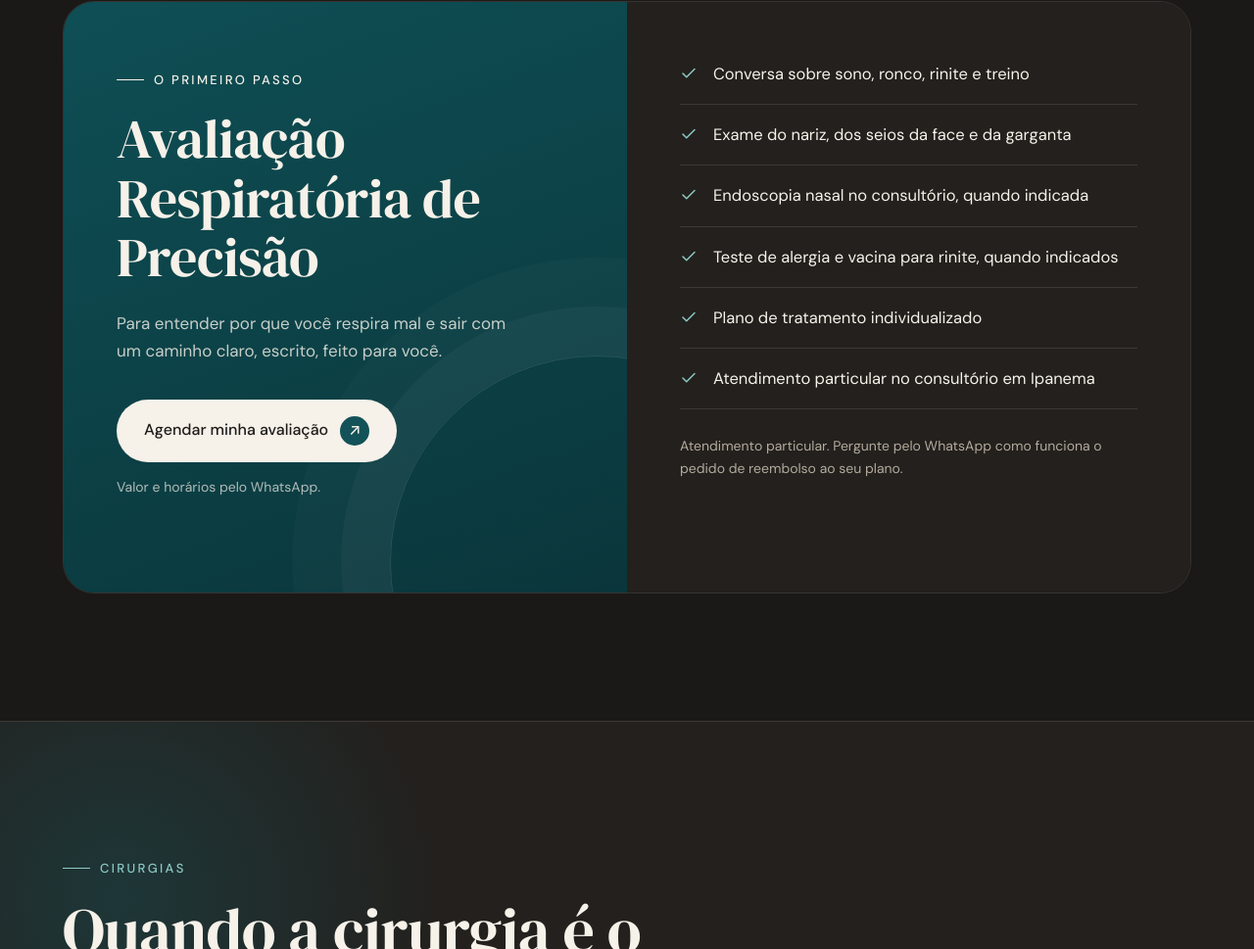
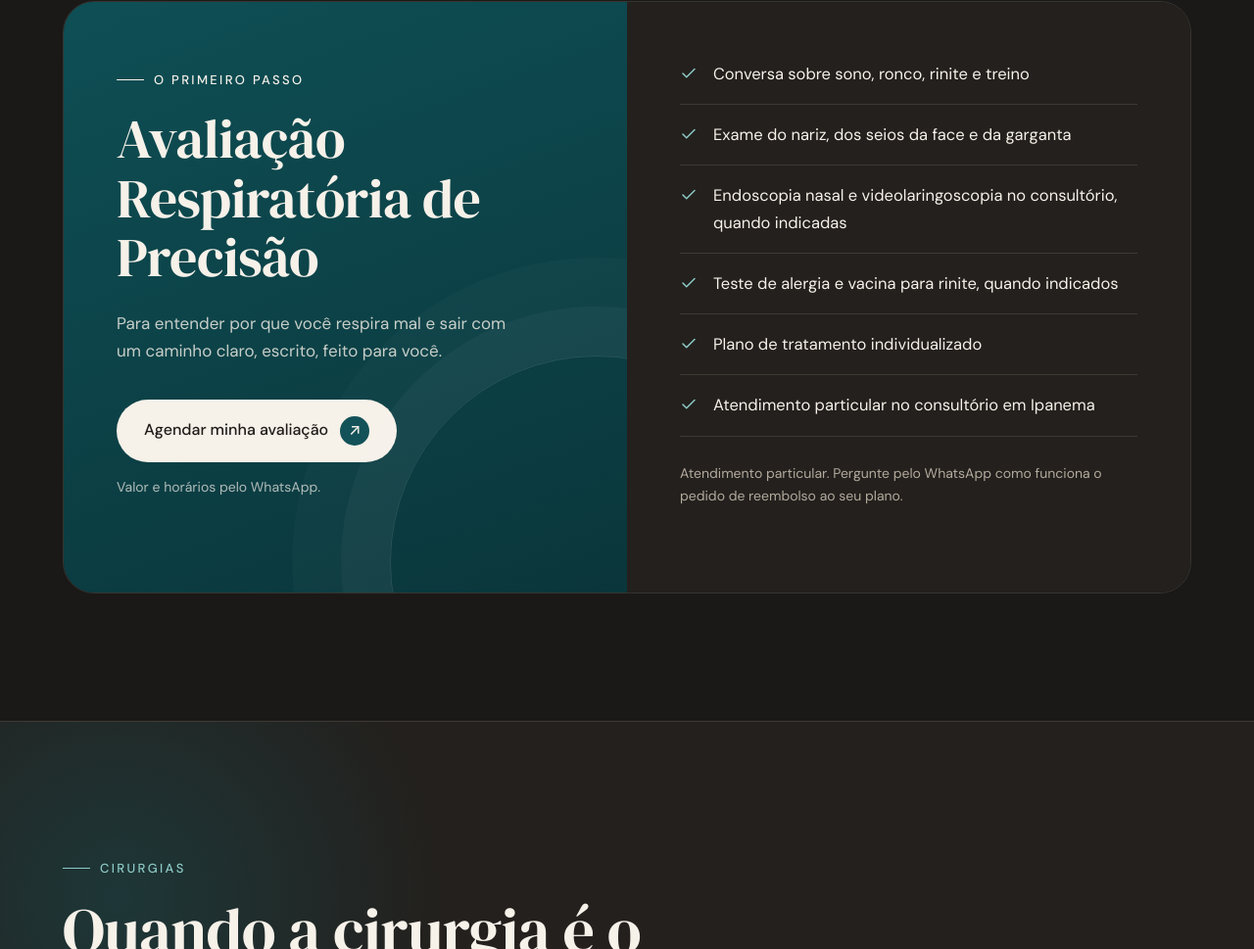
Before and after one commit to Jonatansjps/Marketing-Digital, a plain HTML site: page index.html in a window 1280 px wide. Shown: the part 9047-10016 px from the top of the page at 98% size. Drawn offline with Linux system fonts and the light colour scheme.

Commit message:
Avaliação: inclui videolaringoscopia no terceiro tópico
Co-Authored-By: Claude Opus 5.5 <noreply@anthropic.com>
Claude-Session: https://claude.ai/code/session_01VgVNr4fUVsa8eW4azGs4At

```diff
--- a/index.html
+++ b/index.html
@@ -622,7 +622,7 @@ footer{border-top:1px solid var(--line);padding:70px 0 40px;font-size:15px;color
         <ul>
           <li><svg width="18" height="18" viewBox="0 0 24 24" fill="none" stroke="currentColor" stroke-width="2" stroke-linecap="round" stroke-linejoin="round"><path d="M20 6 9 17l-5-5"/></svg>Conversa sobre sono, ronco, rinite e treino</li>
           <li><svg width="18" height="18" viewBox="0 0 24 24" fill="none" stroke="currentColor" stroke-width="2" stroke-linecap="round" stroke-linejoin="round"><path d="M20 6 9 17l-5-5"/></svg>Exame do nariz, dos seios da face e da garganta</li>
-          <li><svg width="18" height="18" viewBox="0 0 24 24" fill="none" stroke="currentColor" stroke-width="2" stroke-linecap="round" stroke-linejoin="round"><path d="M20 6 9 17l-5-5"/></svg>Endoscopia nasal no consultório, quando indicada</li>
+          <li><svg width="18" height="18" viewBox="0 0 24 24" fill="none" stroke="currentColor" stroke-width="2" stroke-linecap="round" stroke-linejoin="round"><path d="M20 6 9 17l-5-5"/></svg>Endoscopia nasal e videolaringoscopia no consultório, quando indicadas</li>
           <li><svg width="18" height="18" viewBox="0 0 24 24" fill="none" stroke="currentColor" stroke-width="2" stroke-linecap="round" stroke-linejoin="round"><path d="M20 6 9 17l-5-5"/></svg>Teste de alergia e vacina para rinite, quando indicados</li>
           <li><svg width="18" height="18" viewBox="0 0 24 24" fill="none" stroke="currentColor" stroke-width="2" stroke-linecap="round" stroke-linejoin="round"><path d="M20 6 9 17l-5-5"/></svg>Plano de tratamento individualizado</li>
           <li><svg width="18" height="18" viewBox="0 0 24 24" fill="none" stroke="currentColor" stroke-width="2" stroke-linecap="round" stroke-linejoin="round"><path d="M20 6 9 17l-5-5"/></svg>Atendimento particular no consultório em Ipanema</li>
```
